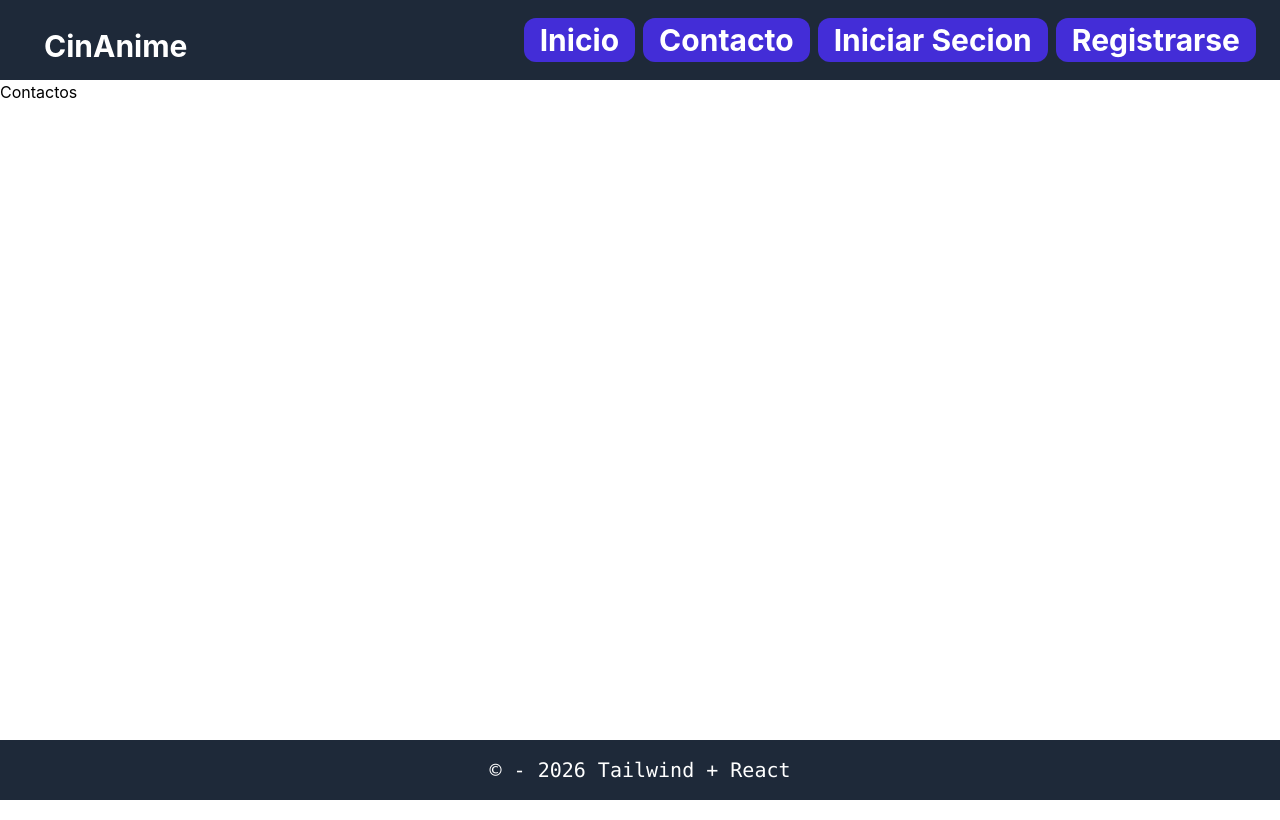
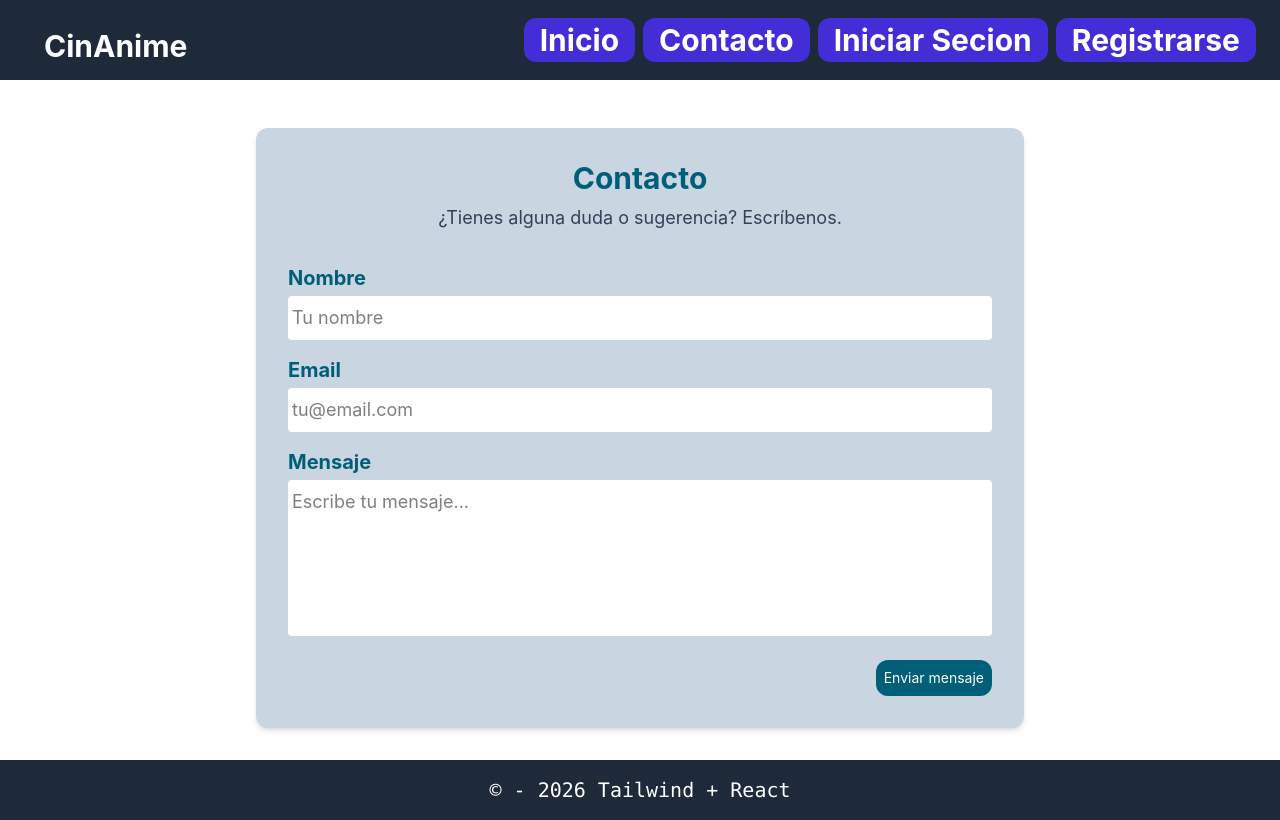
Before and after one commit to laitarocarrizo-sketch/Cine-Otaku, a React (Vite) app: page /Contacto in a window 1280 px wide. Built offline with nearby package versions, Linux system fonts and the light colour scheme.

Commit message:
pagina contacto hecha

```diff
--- a/src/pages/Contacto.jsx
+++ b/src/pages/Contacto.jsx
@@ -1,5 +1,67 @@
 export const Contacto = () => {
   return (
-    <div>Contactos</div>
-  )
-}
+    <section className="container mx-auto max-w-96 md:max-w-2xl lg:max-w-3xl mt-4  py-8">
+      <div className="rounded-xl bg-slate-300 p-5 shadow-md md:p-8">
+        <div className="mb-8 text-center">
+          <h1 className="text-3xl font-bold text-cyan-800">Contacto</h1>
+          <p className="mt-2 text-lg text-slate-700">
+            ¿Tienes alguna duda o sugerencia? Escríbenos.
+          </p>
+        </div>
+
+        <form className="space-y-4">
+          <div>
+            <label htmlFor="nombre" className="text-xl font-bold text-cyan-800">
+              Nombre
+            </label>
+            <input
+              className="mt-1 block w-full ps-1 rounded bg-white px-2 py-2 text-lg focus:outline-2 focus:outline-cyan-800"
+              placeholder="Tu nombre"
+              type="text"
+              name="nombre"
+              id="nombre"
+            />
+          </div>
+
+          <div>
+            <label htmlFor="email" className="text-xl font-bold text-cyan-800">
+              Email
+            </label>
+            <input
+              className="mt-1 block w-full rounded bg-white px-2 py-2 text-lg focus:outline-2 focus:outline-cyan-800 ps-1"
+              placeholder="tu@email.com"
+              type="email"
+              name="email"
+              id="email"
+            />
+          </div>
+
+          <div>
+            <label
+              htmlFor="mensaje"
+              className="text-xl font-bold text-cyan-800"
+            >
+              Mensaje
+            </label>
+            <textarea
+              className="mt-1 block w-full ps-1 resize-none rounded bg-white px-2 py-2 text-lg focus:outline-2 focus:outline-cyan-800"
+              placeholder="Escribe tu mensaje..."
+              name="mensaje"
+              id="mensaje"
+              rows="5"
+            />
+          </div>
+
+          <div className="flex justify-end">
+            <button
+              type="submit"
+              className="mt-2 cursor-pointer rounded-xl bg-cyan-800 p-2 text-sm text-white transition-colors hover:bg-cyan-700"
+            >
+              Enviar mensaje
+            </button>
+          </div>
+        </form>
+      </div>
+    </section>
+  );
+};
```
